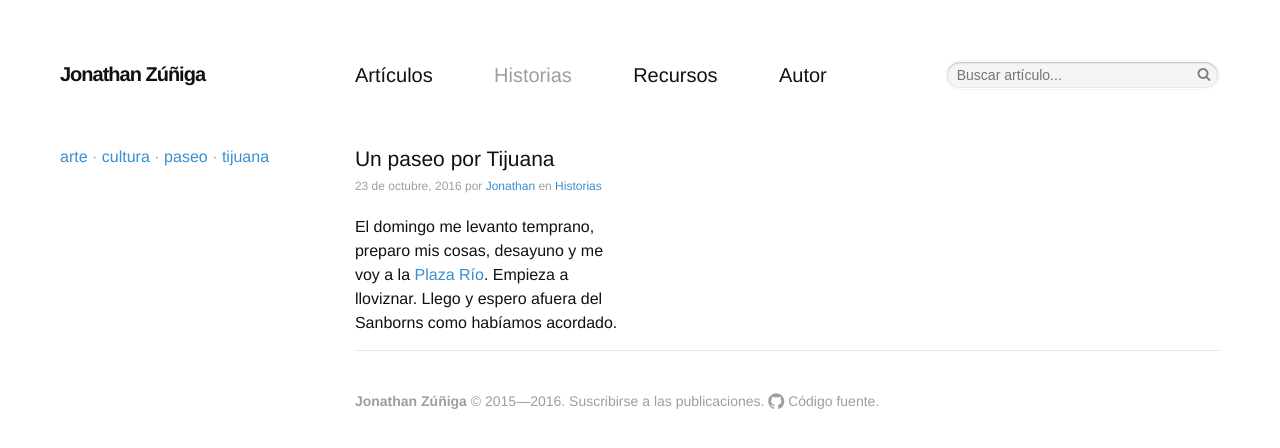
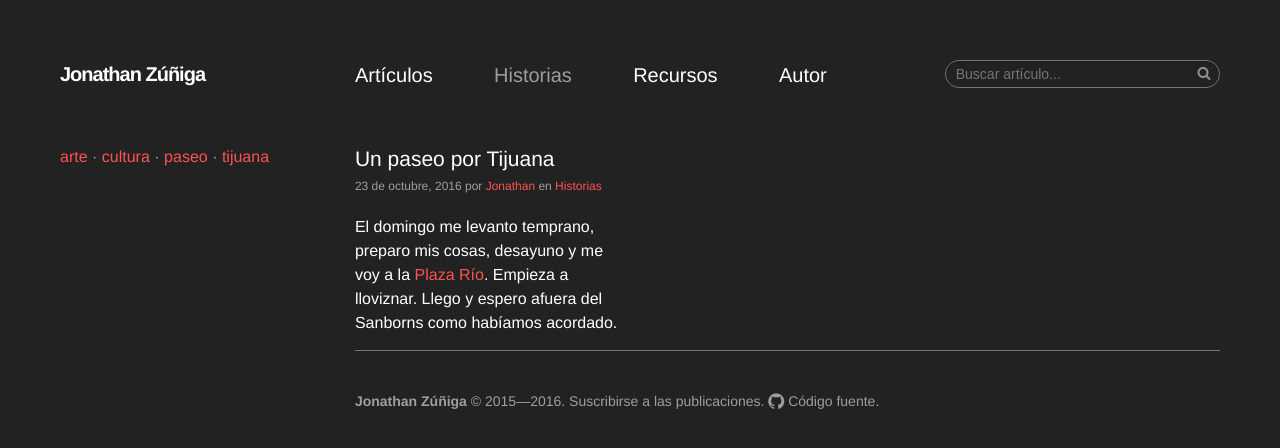
Before and after one commit to jonathanzuniga/jonathanzuniga.github.io, a Jekyll site: the page built from stories/index.html, in a window 1280 px wide. Shown: the top 448 px of the page. Built offline with Jekyll 4.4.1, drawn with Linux system fonts in a browser that asks for light colours; nearby versions of some CDN libraries.

Commit message:
Test night mode colors.

```diff
--- a/_sass/_base.scss
+++ b/_sass/_base.scss
@@ -22,10 +22,10 @@ body {
 	line-height: $base-line-height;
 	-webkit-text-size-adjust: 100%;
 
-	// -moz-osx-font-smoothing: grayscale;
-	// -webkit-font-smoothing: antialiased;
-	// font-smoothing: antialiased;
-	// text-rendering: optimizeLegibility;
+	-moz-osx-font-smoothing: grayscale;
+	-webkit-font-smoothing: antialiased;
+	font-smoothing: antialiased;
+	text-rendering: optimizeLegibility;
 }
 
 
--- a/_sass/_layout.scss
+++ b/_sass/_layout.scss
@@ -34,34 +34,34 @@ ul {
 	list-style: none;
 }
 
-/*** Works on common browsers ***/
-::selection {
-		background-color: $selection-bg-color;
-		// color: $text-color;
-}
-
-/*** Mozilla based browsers ***/
-::-moz-selection {
-		background-color: $selection-bg-color;
-		// color: $text-color;
-}
-
-/***For Other Browsers ***/
-::-o-selection {
-		background-color: $selection-bg-color;
-		// color: $text-color;
-}
-
-::-ms-selection {
-		background-color: $selection-bg-color;
-		// color: $text-color;
-}
-
-/*** For Webkit ***/
-::-webkit-selection {
-		background-color: $selection-bg-color;
-		// color: $text-color;
-}
+// /*** Works on common browsers ***/
+// ::selection {
+// 		background-color: $selection-bg-color;
+// 		// color: $text-color;
+// }
+
+// /*** Mozilla based browsers ***/
+// ::-moz-selection {
+// 		background-color: $selection-bg-color;
+// 		// color: $text-color;
+// }
+
+// /***For Other Browsers ***/
+// ::-o-selection {
+// 		background-color: $selection-bg-color;
+// 		// color: $text-color;
+// }
+
+// ::-ms-selection {
+// 		background-color: $selection-bg-color;
+// 		// color: $text-color;
+// }
+
+// /*** For Webkit ***/
+// ::-webkit-selection {
+// 		background-color: $selection-bg-color;
+// 		// color: $text-color;
+// }
 
 #footer::after,
 #header::after,
@@ -198,19 +198,23 @@ section {
 
 	.header-search {
 		div.icon.input {
-			border: 1px solid $color-grey-100;
+			// border: 1px solid $color-grey-100;
+			border: 1px solid $color-grey-600;
 			border-radius: 15px;
-			padding: 1px;
+			// padding: 1px;
+			padding: 0;
 			position: relative;
 
 			.header-search-field {
 				-webkit-appearance: none;
 				-moz-appearance: none;
-				background: $color-grey-100;
+				// background: $color-grey-100;
+				background: transparent;
 				border: none;
 				border-radius: 13px;
 				box-shadow: inset 0 1px 2px rgba(0, 0, 0, 0.2),
 										inset 0 0 0 1px rgba(0, 0, 0, 0.04);
+				color: $text-color;
 				font-size: 14px;
 				height: 26px;
 				outline: 0;
@@ -238,7 +242,7 @@ section {
 				}
 
 				&:focus {
-					background: $color-grey-200;
+					// background: $color-grey-200;
 					box-shadow: inset 0 2px 3px rgba(0, 0, 0, 0.2),
 											inset 0 0 0 1px rgba(0, 0, 0, 0.04);
 					outline: 0;
--- a/css/main.scss
+++ b/css/main.scss
@@ -16,8 +16,10 @@ $spacing-unit: 30px;
 
 
 // Colors
-$text-color: #111;
-$background-color: #fff;
+// $text-color: #111;
+// $background-color: #fff;
+$text-color: #fff;
+$background-color: #222;
 
 $color-black: #000;
 $color-blue: #3f4e79;
@@ -29,13 +31,16 @@ $color-grey-300: #e0e0e0;
 $color-grey-400: #bdbdbd;
 $color-grey-500: #9e9e9e;
 $color-grey-600: #757575;
+$color-grey-700: #616161;
 $color-grey-800: #424242;
 $color-grey-900: #212121;
 $color-red: #ba3925;
 $color-white: #fff;
 
-$link-color: #398fd1;
-$link-visited-color: #398fd1;
+// $link-color: #398fd1;
+// $link-visited-color: #398fd1;
+$link-color: #ff5252;
+$link-visited-color: #ff5252;
 $link-active-color: $color-grey-600;
 $link-hover-color: lighten($link-color, 15%);
 
@@ -44,7 +49,8 @@ $link-category-visited-color: SeaGreen;
 $link-category-active-color: $color-grey-600;
 $link-category-hover-color: lighten($link-category-color, 15%);
 
-$border-color: rgba(0, 0, 0, 0.1);
+// $border-color: rgba(0, 0, 0, 0.1);
+$border-color: $color-grey-600;
 $selection-bg-color: Cornsilk;
 
 
```
